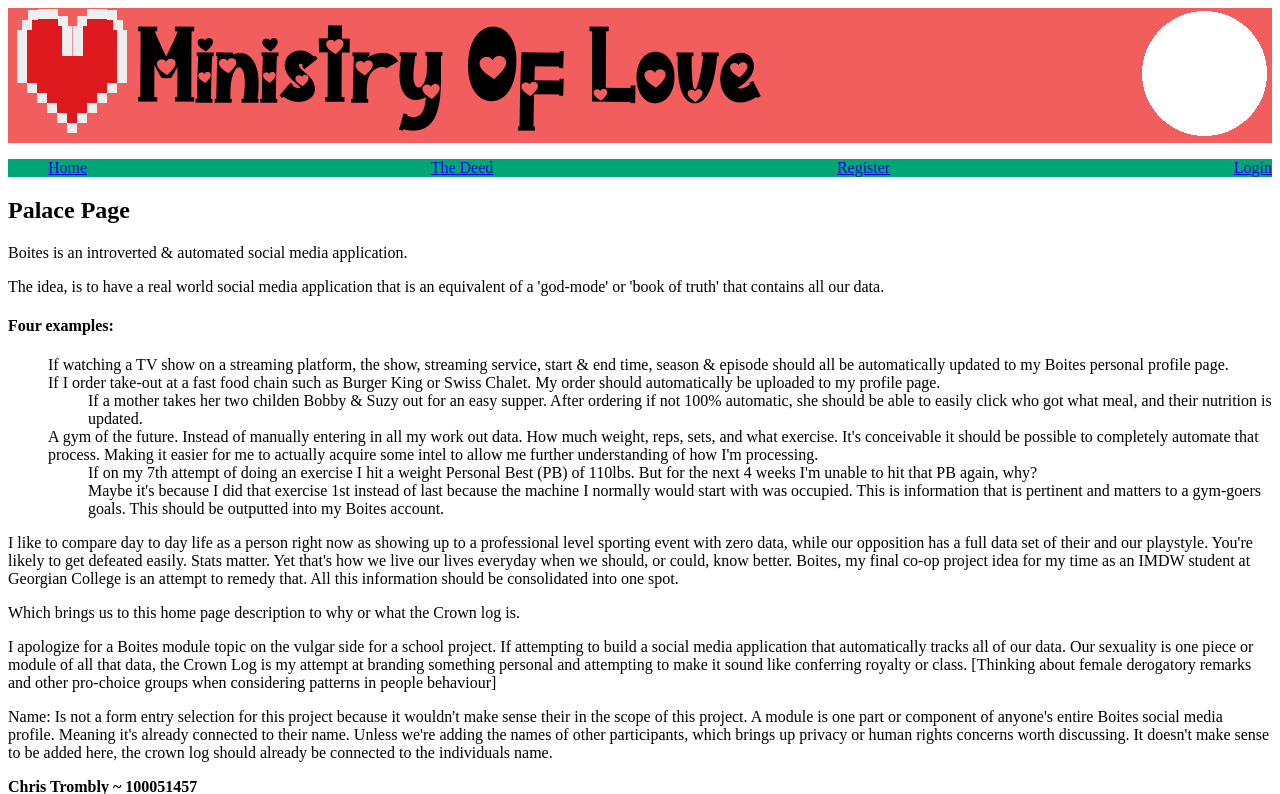
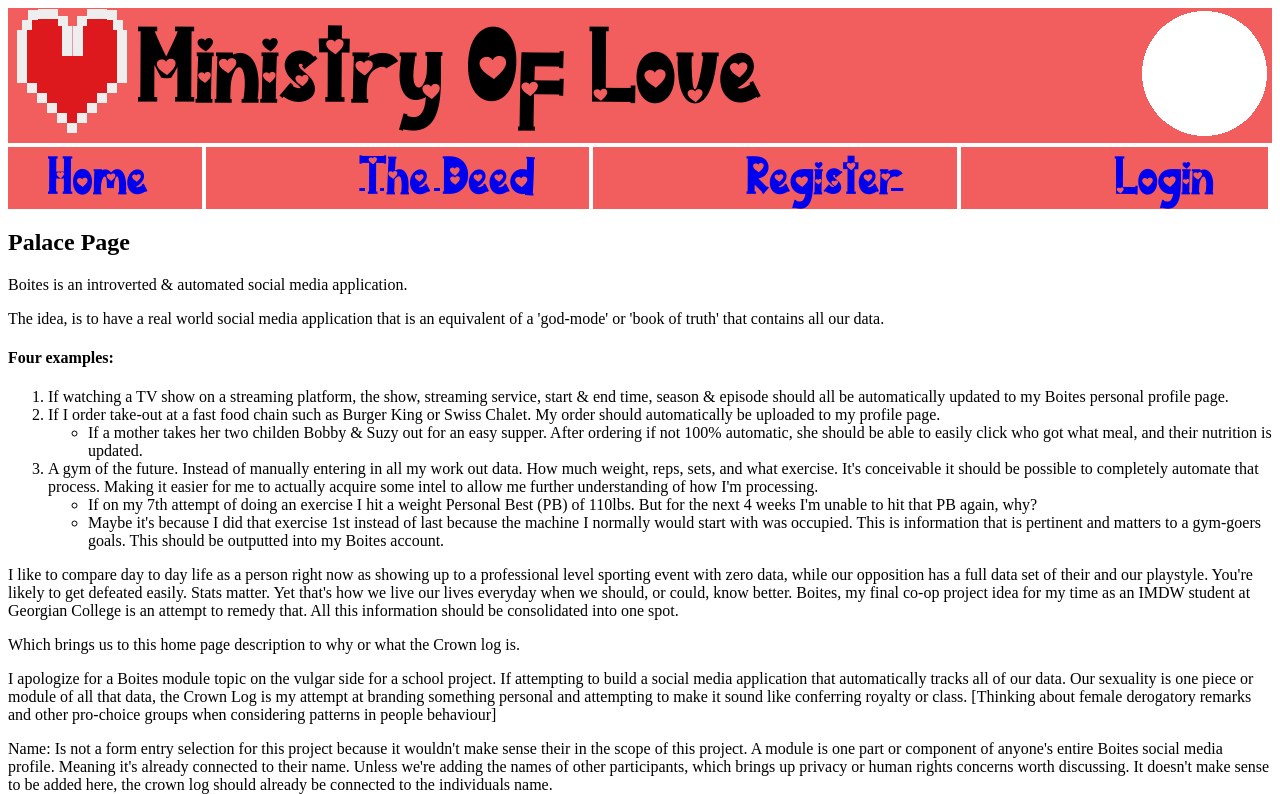
Before and after one commit to ASpeedyNiNjA/COMP1054-Assignment4, a PHP site: page /index.php in a window 1280 px wide. Shown: the top 794 px of the page. Run offline with PHP 8.4, Linux system fonts and the light colour scheme.

Commit message:
Navbar Progress, issues with white lines on smaller viewports

```diff
--- a/shared/header.php
+++ b/shared/header.php
@@ -18,7 +18,7 @@
 		<img src="images/user-image.png" alt="A 100x100 circle user profile image placeholder" />
 	</header>
 	<nav>
-		<ul id="nav">
+		<ul>
 				<li><a href="index.php">Home</a></li>
 			<?php
 				if (session_status() == PHP_SESSION_NONE) {
--- a/styles/style.css
+++ b/styles/style.css
@@ -44,7 +44,7 @@ header {
 	grid-template-columns: 125px 1fr 130px;
 	grid-template-rows: 135px;
 	gap:5px;
-
+	border-bottom: 4px solid white;
 }
 
 h1 {
@@ -52,24 +52,31 @@ h1 {
 	font-size: 72px;
 	margin: 0px;
 	font-weight: normal;
+
 }
 
 nav {
 	/* display: grid;
 	grid-template-columns: repeat(auto, 1fr); */
-	background-color: #00A676;
+	background-color: #F25D5D;
+	/* border-top: 4px solid white; */
 }
 
-#nav {
+nav > ul {
 	display: flex;
 	justify-content: space-between;
+	flex-wrap: wrap;
+	margin-top: 0;
 }
 
-li {
+nav > ul > li {
+	font-family: "valentineStyle", Impact;
+	font-size: 36px;
 	list-style-type: none;
+	border-right: 4px solid white;
+	/* border: 4px solid white; */
+	padding-right: 54px;
 }
-
-
 
 footer {
 	background-color: #00A676;
```
